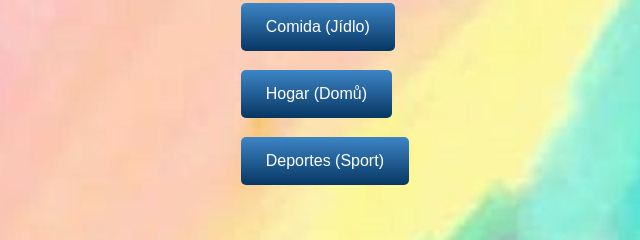
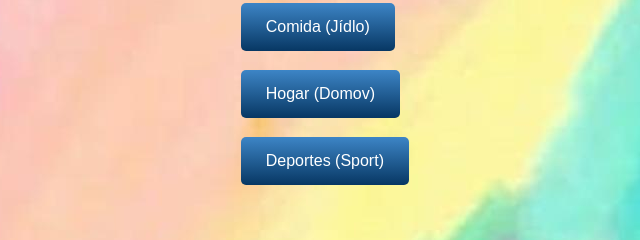
Before and after one commit to dewer1234/Chekeando, a plain HTML site: page web/seleccion.html in a window 1280 px wide. Shown: the part 386-626 px from the top of the page, 302-942 px from the left. Drawn offline with Linux system fonts and the light colour scheme; a web font is replaced by a local one.

Commit message:
Update seleccion.html

```diff
--- a/web/seleccion.html
+++ b/web/seleccion.html
@@ -22,7 +22,7 @@ and open the template in the editor.
 
         <button class="button3" onclick="window.location.href='frases.html'">Frases Típicas (Typické fráze)</button>
         <button class="button3" onclick="window.location.href='comida.html'">Comida (Jídlo)</button>
-        <button class="button3">Hogar (Domů)</button>
+        <button class="button3">Hogar (Domov)</button>
 
         <button class="button3">Deportes (Sport)</button>
 
```
